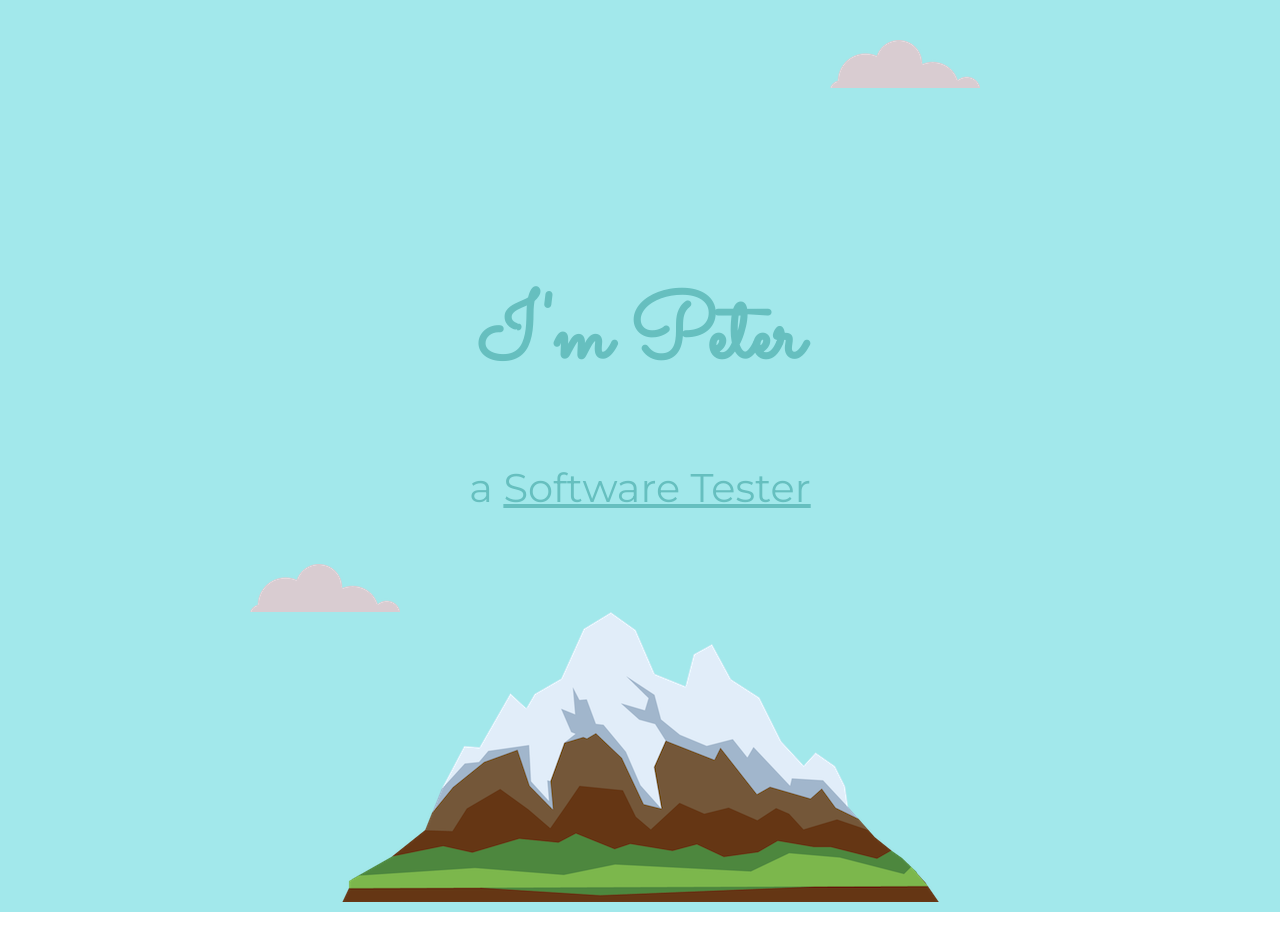
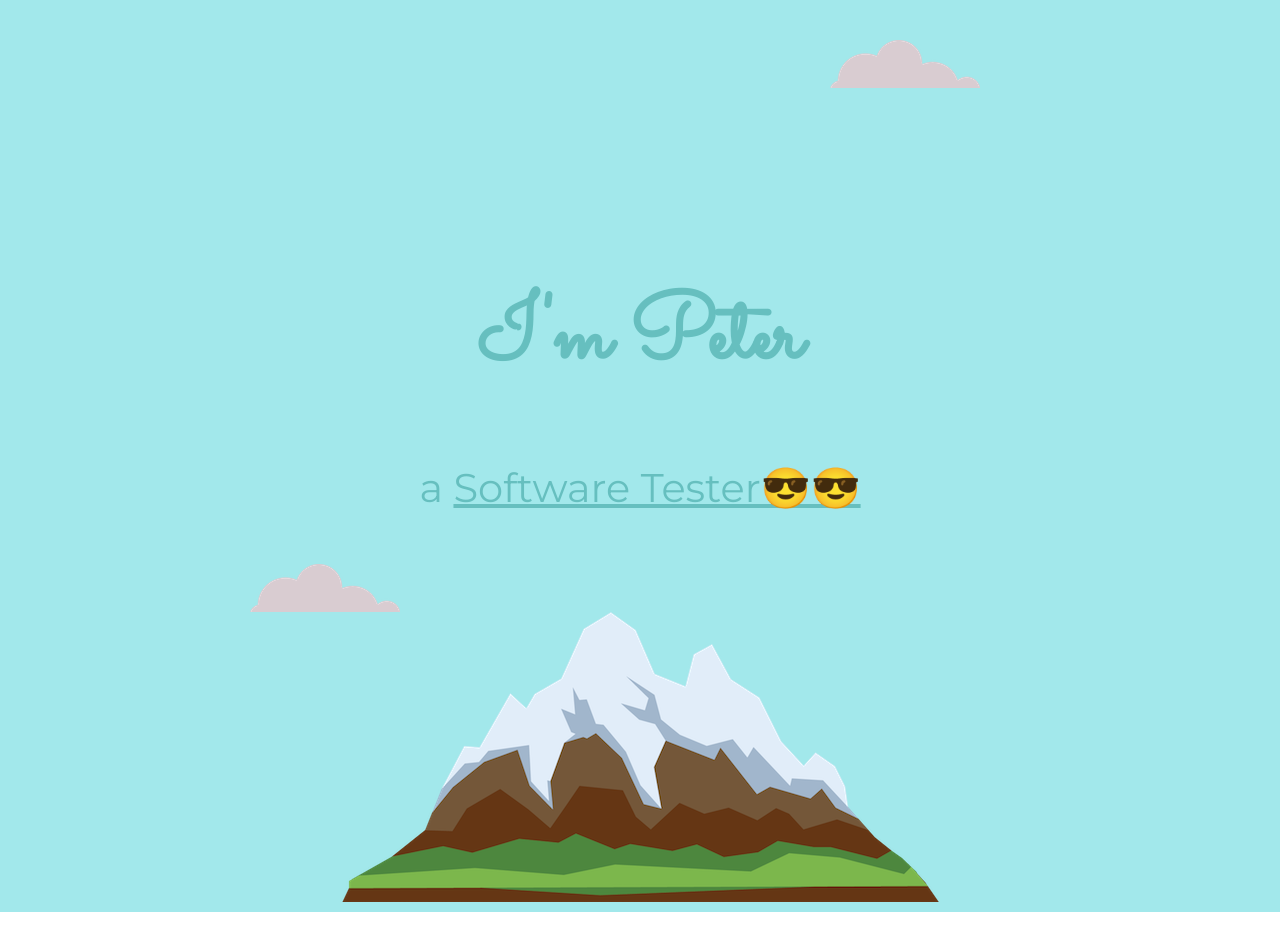
Before and after one commit to GallPeter/PeterWebPage, a plain HTML site: page index.html in a window 1280 px wide. Shown: the top 952 px of the page. Drawn offline with Linux system fonts and the light colour scheme.

Commit message:
Emojies added

```diff
--- a/index.html
+++ b/index.html
@@ -15,7 +15,7 @@
     <div class="top-container">
         <img class="top-cloud" src="images/cloud.png" alt="cloud-img">
         <h1>I'm Peter</h1>
-        <h2> a <span class="pro">Software Tester<h2>
+        <h2> a <span class="pro">Software Tester😎😎<h2>
         <img class="bottom-cloud" src="images/cloud.png" alt="cloud-img">
         <img src="images/mountain.png" alt="mountain-img">
     </div>
```
